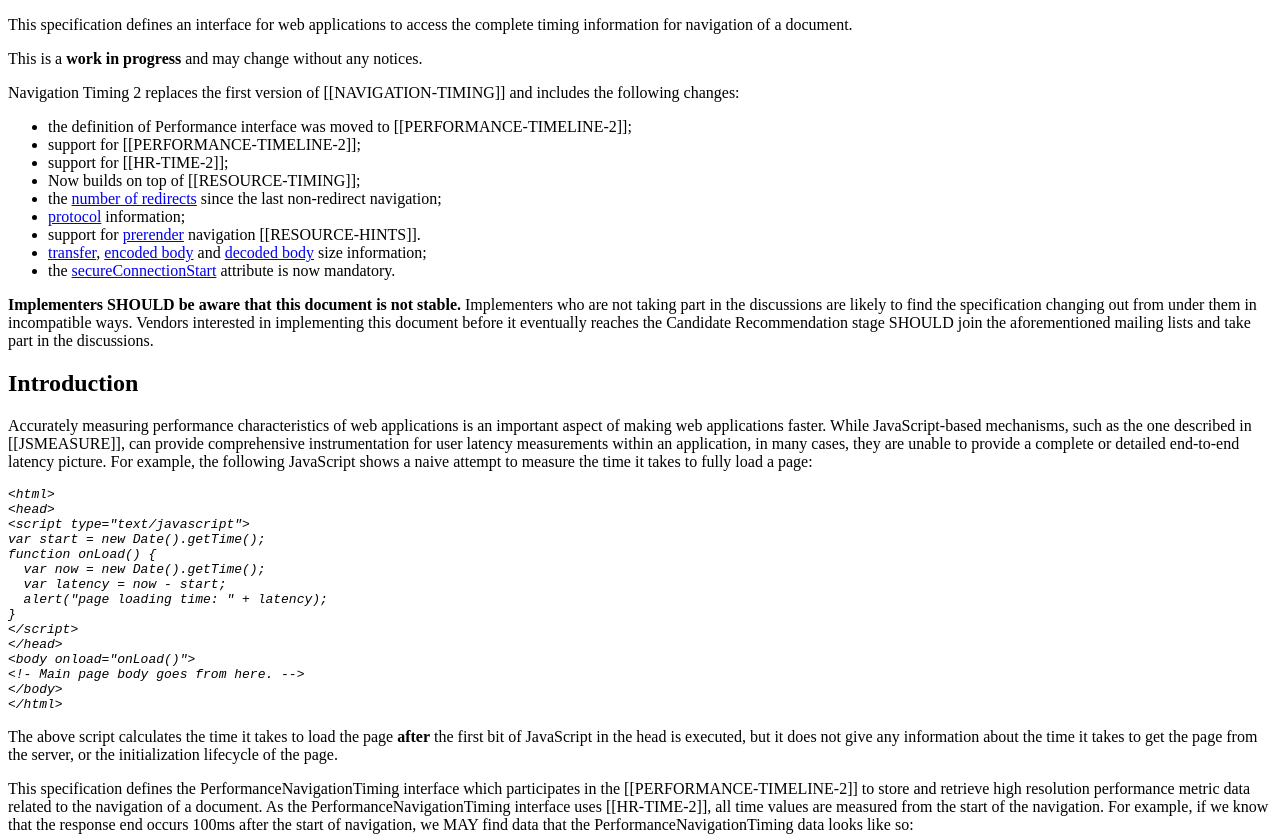
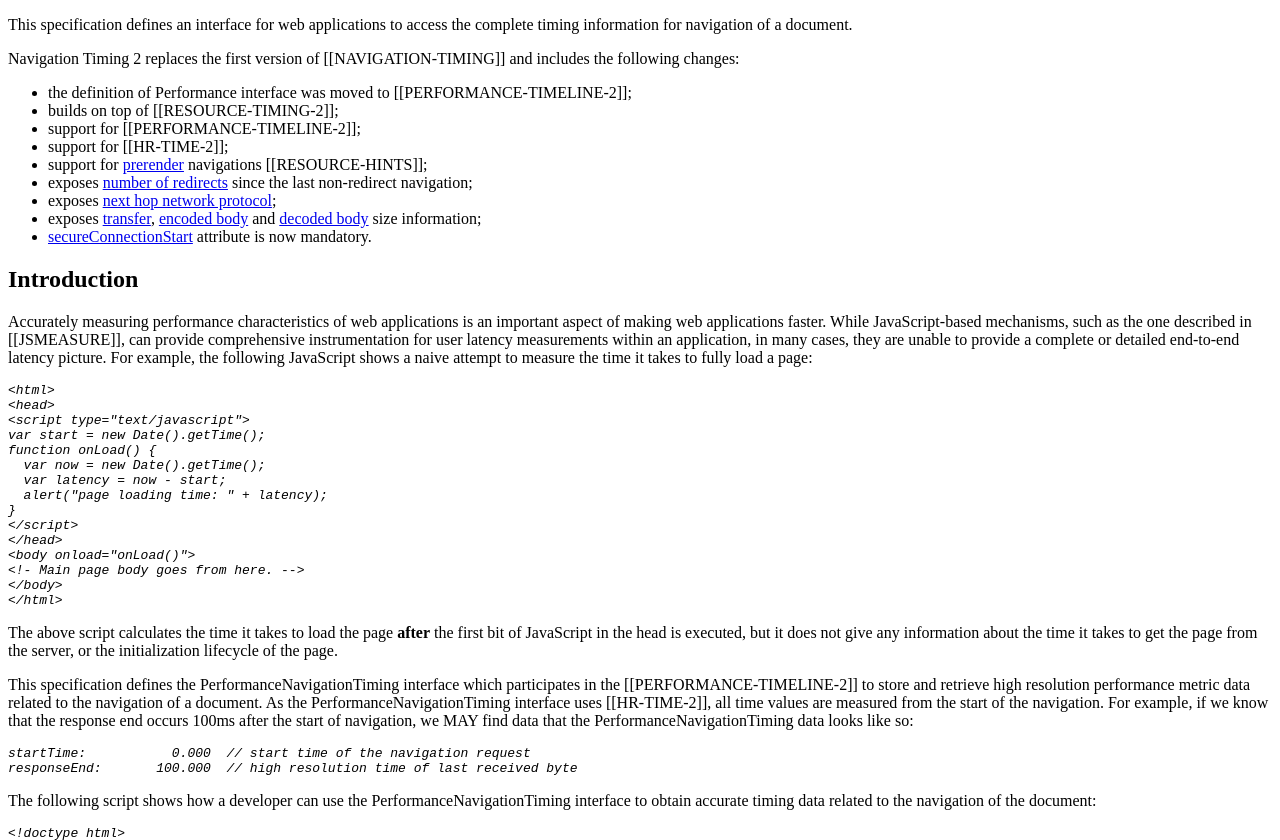
Before and after one commit to w3c/navigation-timing, a plain HTML site: page index.html in a window 1280 px wide. Shown: the top 840 px of the page. Drawn offline with Linux system fonts and the light colour scheme.

Commit message:
cleanup SOTD with L2 updates
Also removing "WIP" disclaimers for L2 to prep for CR:
https://github.com/w3c/navigation-timing/issues/49

```diff
--- a/index.html
+++ b/index.html
@@ -97,31 +97,21 @@
 </section>
 
 <section id="sotd">
-<p>This is a <strong>work in progress</strong> and may change without any
-notices. </p>
-
 <p>
  Navigation Timing 2 replaces the first version of [[NAVIGATION-TIMING]]
  and includes the following changes:
 </p>
 <ul>
 <li>the definition of Performance interface was moved to [[PERFORMANCE-TIMELINE-2]];</li>
+<li>builds on top of [[RESOURCE-TIMING-2]];</li>
 <li>support for [[PERFORMANCE-TIMELINE-2]];</li>
 <li>support for [[HR-TIME-2]];</li>
-<li>Now builds on top of [[RESOURCE-TIMING]];</li>
-<li>the <a href='#dom-PerformanceNavigationTiming-redirectCount'>number of redirects</a> since the last non-redirect navigation;</li>
-<li><a href='#dom-PerformanceNavigationTiming-nextHopProtocol'>protocol</a> information;</li>
-<li>support for <a href="http://www.w3.org/TR/resource-hints/#prerender">prerender</a> navigation [[RESOURCE-HINTS]].</li>
-<li><a href='#dom-PerformanceNavigationTiming-transferSize'>transfer</a>, <a href='#dom-PerformanceNavigationTiming-encodedBodySize'>encoded body</a> and <a href='#dom-PerformanceNavigationTiming-decodedBodySize'>decoded body</a> size information;</li>
-<li>the <a href='#dom-PerformanceNavigationTiming-secureConnectionStart'>secureConnectionStart</a> attribute is now mandatory.</li>
+<li>support for <a href="http://www.w3.org/TR/resource-hints/#prerender">prerender</a> navigations [[RESOURCE-HINTS]];</li>
+<li>exposes <a href='#dom-PerformanceNavigationTiming-redirectCount'>number of redirects</a> since the last non-redirect navigation;</li>
+<li>exposes <a href='#dom-PerformanceNavigationTiming-nextHopProtocol'>next hop network protocol</a>;</li>
+<li>exposes <a href='#dom-PerformanceNavigationTiming-transferSize'>transfer</a>, <a href='#dom-PerformanceNavigationTiming-encodedBodySize'>encoded body</a> and <a href='#dom-PerformanceNavigationTiming-decodedBodySize'>decoded body</a> size information;</li>
+<li><a href='#dom-PerformanceNavigationTiming-secureConnectionStart'>secureConnectionStart</a> attribute is now mandatory.</li>
 </ul>
-
-<p id="unstable" class='advisement'><strong>Implementers SHOULD be aware that this document is not
-        stable.</strong> Implementers who are not taking part in the discussions
-        are likely to find the specification changing out from under them in
-        incompatible ways. Vendors interested in implementing this document
-        before it eventually reaches the Candidate Recommendation stage SHOULD
-        join the aforementioned mailing lists and take part in the discussions.</p>
 </section>
 
 <section id="introduction" class='informative'>
```
